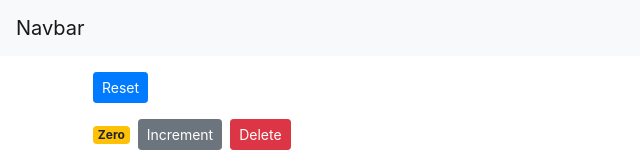
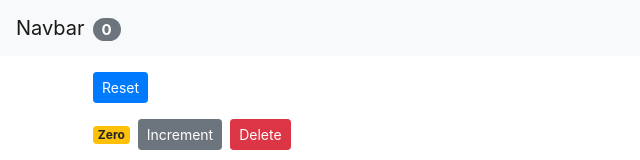
Before and after one commit to Arun05hp/cartCounter, a React (Create React App) app: page / in a window 1280 px wide. Shown: the top 160 px of the page, without its empty margins (0-640 px from the left). Built offline with nearby package versions, Linux system fonts and the light colour scheme.

Commit message:
item in cart

```diff
--- a/src/App.js
+++ b/src/App.js
@@ -1,17 +1,55 @@
-import React from "react";
+import React, { Component } from "react";
 import Navbar from "./components/navbar";
 import Counters from "./components/counters";
 import "./App.css";
 
-function App() {
+class App extends Component {
+  state = {
+    counters: [
+      { id: 1, value: 0 },
+      { id: 2, value: 0 },
+      { id: 3, value: 0 },
+      { id: 4, value: 0 },
+    ],
+  };
+
+  handleIncrement = (counter) => {
+    const counters = [...this.state.counters];
+    const index = counters.indexOf(counter);
+    counters[index] = { ...counter };
+    counters[index].value++;
+    this.setState({ counters });
+  };
+
+  handleReset = () => {
+    const counters = this.state.counters.map((c) => {
+      c.value = 0;
+      return c;
+    });
+    this.setState({ counters });
+  };
+
+  handleDelete = (counterId) => {
+    const counters = this.state.counters.filter((c) => c.id !== counterId);
+    this.setState({ counters });
+  };
+  render() {
     return (
       <React.Fragment>
-      <Navbar />
+        <Navbar
+          totalCounters={this.state.counters.filter((c) => c.value > 0).length}
+        />
         <main className="container mt-2">
-        <Counters />
+          <Counters
+            counters={this.state.counters}
+            onReset={this.handleReset}
+            onIncrement={this.handleIncrement}
+            onDelete={this.handleDelete}
+          />
         </main>
       </React.Fragment>
     );
   }
+}
 
 export default App;
--- a/src/components/counters.jsx
+++ b/src/components/counters.jsx
@@ -2,49 +2,20 @@
 import Counter from "./counter";
 
 class Counters extends Component {
-  state = {
-    counters: [
-      { id: 1, value: 0 },
-      { id: 2, value: 0 },
-      { id: 3, value: 0 },
-      { id: 4, value: 0 },
-    ],
-  };
-
-  handleIncrement = (counter) => {
-    const counters = [...this.state.counters];
-    const index = counters.indexOf(counter);
-    counters[index] = { ...counter };
-    counters[index].value++;
-    this.setState({ counters });
-  };
-
-  handleReset = () => {
-    const counters = this.state.counters.map((c) => {
-      c.value = 0;
-      return c;
-    });
-    this.setState({ counters });
-  };
-
-  handleDelete = (counterId) => {
-    const counters = this.state.counters.filter((c) => c.id !== counterId);
-    this.setState({ counters });
-  };
   render() {
     return (
       <div>
         <button
-          onClick={this.handleReset}
+          onClick={this.props.onReset}
           className="btn btn-primary btn-sm m-2"
         >
           Reset
         </button>
-        {this.state.counters.map((counter) => (
+        {this.props.counters.map((counter) => (
           <Counter
             key={counter.id}
-            onDelete={this.handleDelete}
-            onIncrement={this.handleIncrement}
+            onDelete={this.props.onDelete}
+            onIncrement={this.props.onIncrement}
             counter={counter}
           />
         ))}
--- a/src/components/navbar.jsx
+++ b/src/components/navbar.jsx
@@ -4,8 +4,11 @@
   render() {
     return (
       <nav className="navbar navbar-light bg-light">
-        <a className="navbar-brand" href="#">
+        <a className="navbar-brand" href="/">
           Navbar
+          <span className="badge badge-pill badge-secondary ml-2">
+            {this.props.totalCounters}
+          </span>
         </a>
       </nav>
     );
```
Lines whose indentation alone changed are shown as unchanged.
